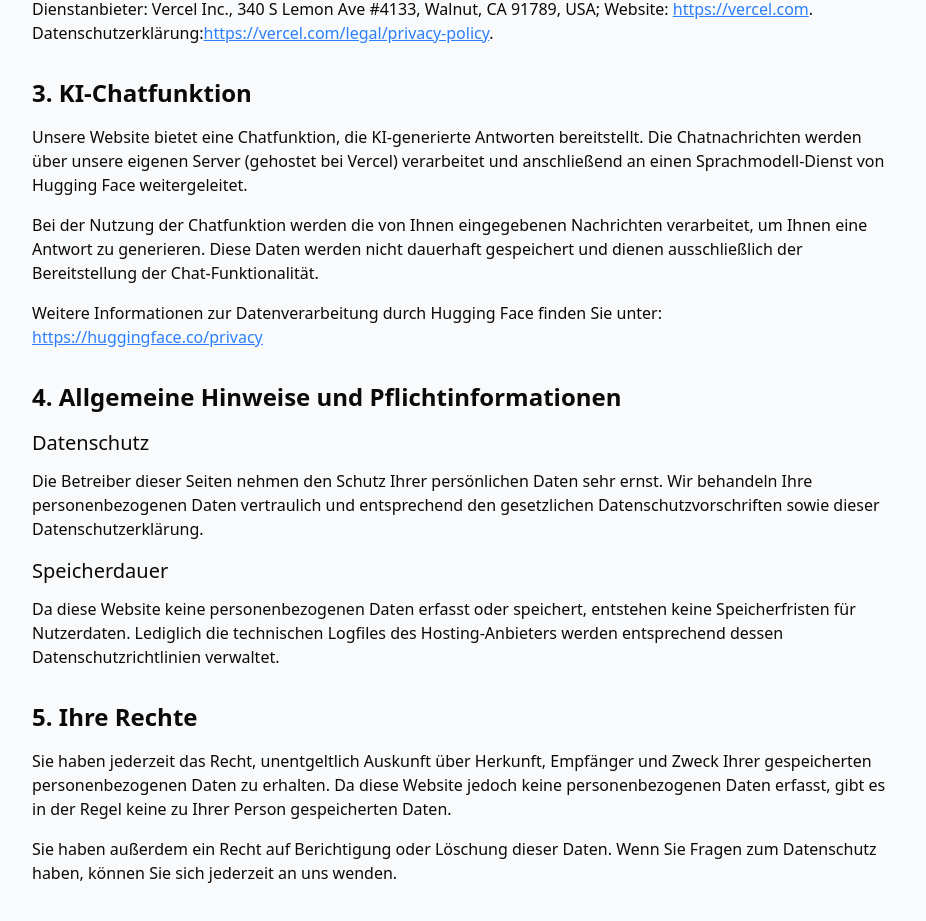
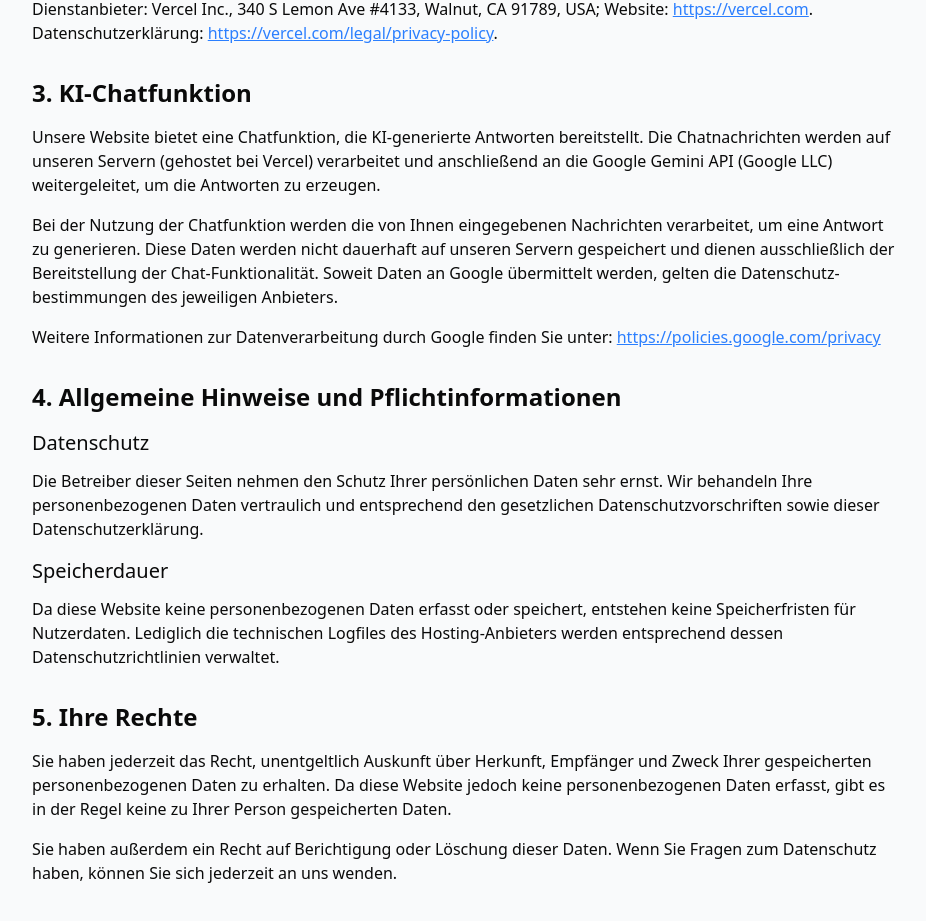
Before and after one commit to Davide131297/tv, a Next.js app in the folder frontend/: page /datenschutz in a window 1280 px wide. Shown: the part 1120-2041 px from the top of the page, without its empty margins (176-1102 px from the left). Built offline with nearby package versions, Linux system fonts and the light colour scheme; no server answers.

Commit message:
datenschutz gemini

```diff
--- a/frontend/app/datenschutz/page.tsx
+++ b/frontend/app/datenschutz/page.tsx
@@ -24,6 +24,7 @@ export default function DatenschutzPage() {
             Die verantwortliche Stelle für die Datenverarbeitung auf dieser
             Website ist:
           </p>
+
           <div className="bg-gray-50 p-4 rounded-lg mb-4">
             <p className="font-medium">Davide Chiffi</p>
             <p>Kalk-Mülheimer Straße 177</p>
@@ -40,6 +41,7 @@ export default function DatenschutzPage() {
               </a>
             </p>
           </div>
+
           <p className="mb-4">
             Die folgenden Hinweise geben einen einfachen Überblick darüber, was
             mit Ihren personenbezogenen Daten passiert, wenn Sie diese Website
@@ -89,7 +91,7 @@ export default function DatenschutzPage() {
             >
               https://vercel.com
             </Link>
-            . Datenschutzerklärung:
+            . Datenschutzerklärung:{" "}
             <Link
               className="text-blue-500 underline hover:text-blue-700"
               href="https://vercel.com/legal/privacy-policy"
@@ -104,24 +106,27 @@ export default function DatenschutzPage() {
           <h2 className="text-2xl font-semibold mb-4">3. KI-Chatfunktion</h2>
           <p className="mb-4">
             Unsere Website bietet eine Chatfunktion, die KI-generierte Antworten
-            bereitstellt. Die Chatnachrichten werden über unsere eigenen Server
-            (gehostet bei Vercel) verarbeitet und anschließend an einen
-            Sprachmodell-Dienst von Hugging Face weitergeleitet.
+            bereitstellt. Die Chatnachrichten werden auf unseren Servern
+            (gehostet bei Vercel) verarbeitet und anschließend an die Google
+            Gemini API (Google LLC) weitergeleitet, um die Antworten zu
+            erzeugen.
           </p>
           <p className="mb-4">
             Bei der Nutzung der Chatfunktion werden die von Ihnen eingegebenen
-            Nachrichten verarbeitet, um Ihnen eine Antwort zu generieren. Diese
-            Daten werden nicht dauerhaft gespeichert und dienen ausschließlich
-            der Bereitstellung der Chat-Funktionalität.
+            Nachrichten verarbeitet, um eine Antwort zu generieren. Diese Daten
+            werden nicht dauerhaft auf unseren Servern gespeichert und dienen
+            ausschließlich der Bereitstellung der Chat-Funktionalität. Soweit
+            Daten an Google übermittelt werden, gelten die Datenschutz-
+            bestimmungen des jeweiligen Anbieters.
           </p>
           <p className="mb-4">
-            Weitere Informationen zur Datenverarbeitung durch Hugging Face
-            finden Sie unter:{" "}
+            Weitere Informationen zur Datenverarbeitung durch Google finden Sie
+            unter:{" "}
             <Link
               className="text-blue-500 underline hover:text-blue-700"
-              href="https://huggingface.co/privacy"
+              href="https://policies.google.com/privacy"
             >
-              https://huggingface.co/privacy
+              https://policies.google.com/privacy
             </Link>
           </p>
         </section>
```
